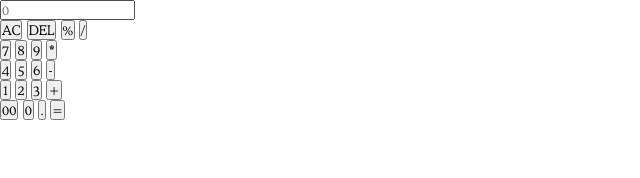
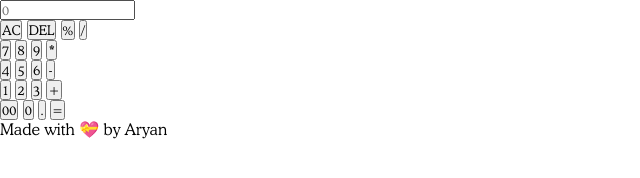
Before and after one commit to Aryan-22/CodSoft, a plain HTML site: page Calculator/index.html in a window 1280 px wide. Shown: the whole page, without its empty margins (0-640 px from the left). Drawn offline with Linux system fonts and the light colour scheme; files that its build step writes are made by us from their sources; files whose address does not match are found by name.

Commit message:
Update index.html

```diff
--- a/Calculator/index.html
+++ b/Calculator/index.html
@@ -44,7 +44,7 @@
         </div>
       </div>
     </div>
-
+    <p>Made with 💝 by Aryan</p>
     <script src="script.js"></script>
   </body>
 </html>
```
